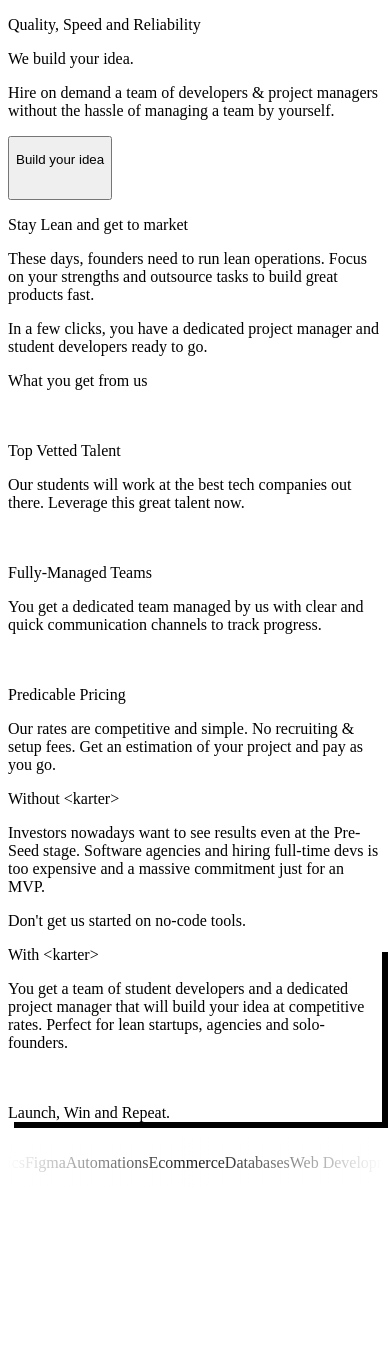
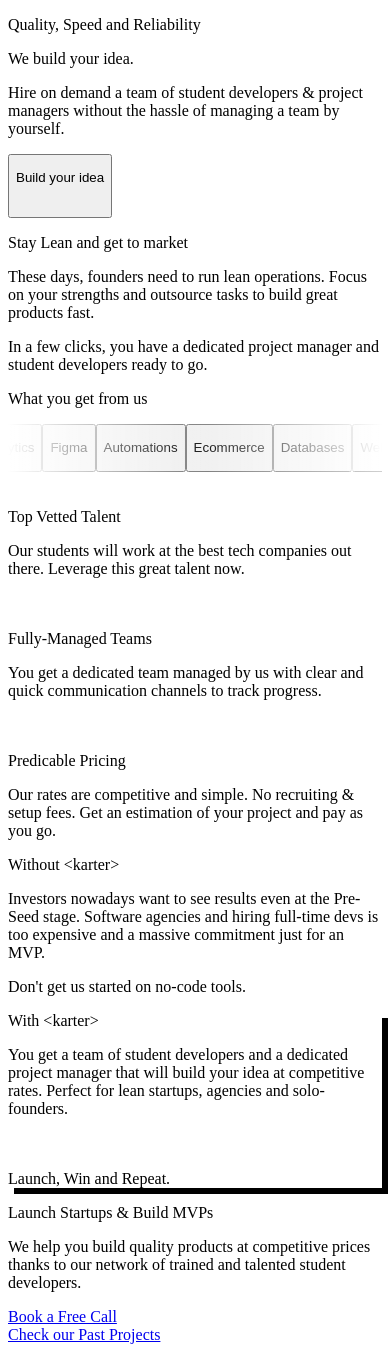
Before and after one commit to bsaoptima/karterwebsite, a Next.js app: page /Solutions in a window 390 px wide. Before the commit the page ends 1196 px from the top, so only its background shows below. Built offline with nearby package versions, Linux system fonts and the light colour scheme; some icons are missing.

Commit message:
solution page v1 done

```diff
--- a/src/pages/Solutions.css
+++ b/src/pages/Solutions.css
@@ -105,37 +105,6 @@
     box-shadow: 6px 6px rgb(0, 0, 0);
 }
 
-.buttonBuild {
-  /* Variables */
-  font-size: 17px;
-  font-weight: bold;
-  border: none;
-  border-radius: 0.75em;
-  background: #00A6B2;
-}
-
-.button_top {
-  display: block;
-  box-sizing: border-box;
-  border: 2px solid #00A6B2;
-  border-radius: 0.75em;
-  padding: 1em 1.75em;
-  background: white;
-  color: #000000;
-  transform: translateY(-0.2em);
-  transition: transform 0.1s ease;
-}
-
-.buttonBuild:hover .button_top {
-  /* Pull the button upwards when hovered */
-  transform: translateY(-0.45em);
-}
-
-.buttonBuild:active .button_top {
-  /* Push the button downwards when pressed */
-  transform: translateY(0);
-}
-
 
 Marquee {
   display: flex;
--- a/src/pages/Solutions.jsx
+++ b/src/pages/Solutions.jsx
@@ -9,11 +9,13 @@ const Spline = React.lazy(() => import('@splinetool/react-spline'));
 
 export default function SolutionPage (){
     return (
-        <div className="relative scroll-smooth">
+        <div className="relative flex flex-col scroll-smooth">
             <LandingItem />
             <StayLean />
+            <p className="text-4xl bg-[#F6F9FC] pt-20 pb-12  lg:text-5xl text-center font-sfprodisplay font-bold text-[#29363D]">What you get from us</p>
+            <Services />
             <WhatYouGet />
-            <Services />
+            <EndingComponent />
         </div>
     )
 }
@@ -43,7 +45,7 @@ function LandingItem(){
                         className="text-[35px] lg:text-5xl text-center font-sfprodisplay font-bold text-[#29363D]"
                     />
                 </div>
-                <p className="text-[#656B8A] text-center text-lg md:text-xl md:px-40 lg:px-96 font-alliance">Hire on demand a team of developers & project managers without the hassle of managing a team by yourself.</p>
+                <p className="text-[#656B8A] text-center text-lg md:text-xl md:px-40 lg:px-96 font-alliance">Hire on demand a team of student developers & project managers without the hassle of managing a team by yourself.</p>
                 <a href="/build">
                     <button>
                         <div className="flex flex-row bg-[#00A6B2] text-white hover:bg-[#02becc] mt-5 drop-shadow-xl rounded-3xl px-4 py-2 gap-x-2">
@@ -112,8 +114,7 @@ function CodeComponent() {
 
 function WhatYouGet(){
     return (
-        <div className="flex flex-col bg-[#F6F9FC] justify-center items-center gap-y-10 p-10 md:p-20">
-            <p className="text-4xl lg:text-5xl text-center font-sfprodisplay font-bold text-[#29363D]">What you get from us</p>
+        <div className="flex flex-col bg-[#F6F9FC] justify-center items-center gap-y-10 px-20">
             <div className="bg-[#F6F9FC] flex flex-col justify-center items-center md:px-10 md:mb-10">
                 <div className="bg-[#F6F9FC] mt-5 lg:mt-16 grid grid-cols-1 lg:grid-cols-3 gap-x-10 md:gap-x-20 lg:gap-x-32 gap-y-10">
                     <div className="flex flex-col justify-start items-start gap-y-2">
@@ -165,28 +166,79 @@ function Services(){
     return(
         <div className="flex flex-col bg-[#F6F9FC] gap-y-10">
             <Marquee autoFill="true" speed={50} gradient="true">
+                <a href="/services">
+                    <button>
                         <div className="px-5 py-2 bg-[#EEEEEE] text-[#37434a] hover:bg-[#00A6B2] hover:text-white transition-colors duration-300 ease-in-out rounded-3xl mx-4">
                             <p className="font-alliance text-lg">Web Development</p>
                         </div>
+                    </button>
+                </a>
+                <a href="/services">
+                    <button>
                         <div className="px-5 py-2 bg-[#EEEEEE] text-[#37434a] hover:bg-[#00A6B2] hover:text-white transition-colors duration-300 ease-in-out rounded-3xl mx-4">
                             <p className="font-alliance text-lg">Mobile Apps</p>
                         </div>
+                    </button>
+                </a>
+                <a href="/services">
+                    <button>
                         <div className="px-5 py-2 bg-[#EEEEEE] text-[#37434a] hover:bg-[#00A6B2] hover:text-white transition-colors duration-300 ease-in-out rounded-3xl mx-4">
                             <p className="font-alliance text-lg">Data Analytics</p>
                         </div>
+                    </button>
+                </a>
+                <a href="/services">
+                    <button>
                         <div className="px-5 py-2 bg-[#EEEEEE] text-[#37434a] hover:bg-[#00A6B2] hover:text-white transition-colors duration-300 ease-in-out rounded-3xl mx-4">
                             <p className="font-alliance text-lg">Figma</p>
                         </div>
+                    </button>
+                </a>
+                <a href="/services">
+                    <button>
                         <div className="px-5 py-2 bg-[#EEEEEE] text-[#37434a] hover:bg-[#00A6B2] hover:text-white transition-colors duration-300 ease-in-out rounded-3xl mx-4">
                             <p className="font-alliance text-lg">Automations</p>
                         </div>
+                    </button>
+                </a>
+                <a href="/services">
+                    <button>
                         <div className="px-5 py-2 bg-[#EEEEEE] text-[#37434a] hover:bg-[#00A6B2] hover:text-white transition-colors duration-300 ease-in-out rounded-3xl mx-4">
                             <p className="font-alliance text-lg">Ecommerce</p>
                         </div>
+                    </button>
+                </a>
+                <a href="/services">
+                    <button>
                         <div className="px-5 py-2 bg-[#EEEEEE] text-[#37434a] hover:bg-[#00A6B2] hover:text-white transition-colors duration-300 ease-in-out rounded-3xl mx-4">
                             <p className="font-alliance text-lg">Databases</p>
                         </div>
+                    </button>
+                </a>
             </Marquee>
         </div>
     )
 }
+
+function EndingComponent(){
+    return (
+        <div className="px-20 pt-40 pb-20 bg-[#F6F9FC]">
+            <div className="flex flex-col justify-center gap-y-10 items-center bg-[#00A6B2] rounded px-40 py-28">
+                <p className="text-5xl text-white font-alliance font-medium text-center">Launch Startups & Build MVPs</p>
+                <p className="text-xl text-[#F4F4F4] font-alliance text-center px-20">We help you build quality products at competitive prices thanks to our network of trained and talented student developers.</p>
+                <div className="flex flex-row justify-center gap-x-2 items-center">
+                    <a href="/build" class="block text-[18px] py-2 pl-3 pr-4 rounded border-1 ">
+                        <div className="rounded-md border-[3px] border-black bg-black font-alliance text-white px-5 py-2">
+                            Book a Free Call
+                        </div>
+                    </a>
+                    <a href="/projects" class="block text-[18px]  md:hover:text-[#00A6B2]">
+                        <div className="rounded-md border-[3px] border-black bg-white font-alliance text-black px-5 py-2">
+                            Check our Past Projects
+                        </div>
+                    </a>
+                </div>
+            </div>
+        </div>
+    )
+}
```
Also changed, not shown: src/components/Navbar.jsx (+12 -8 lines). Lines whose indentation alone changed are shown as unchanged.
